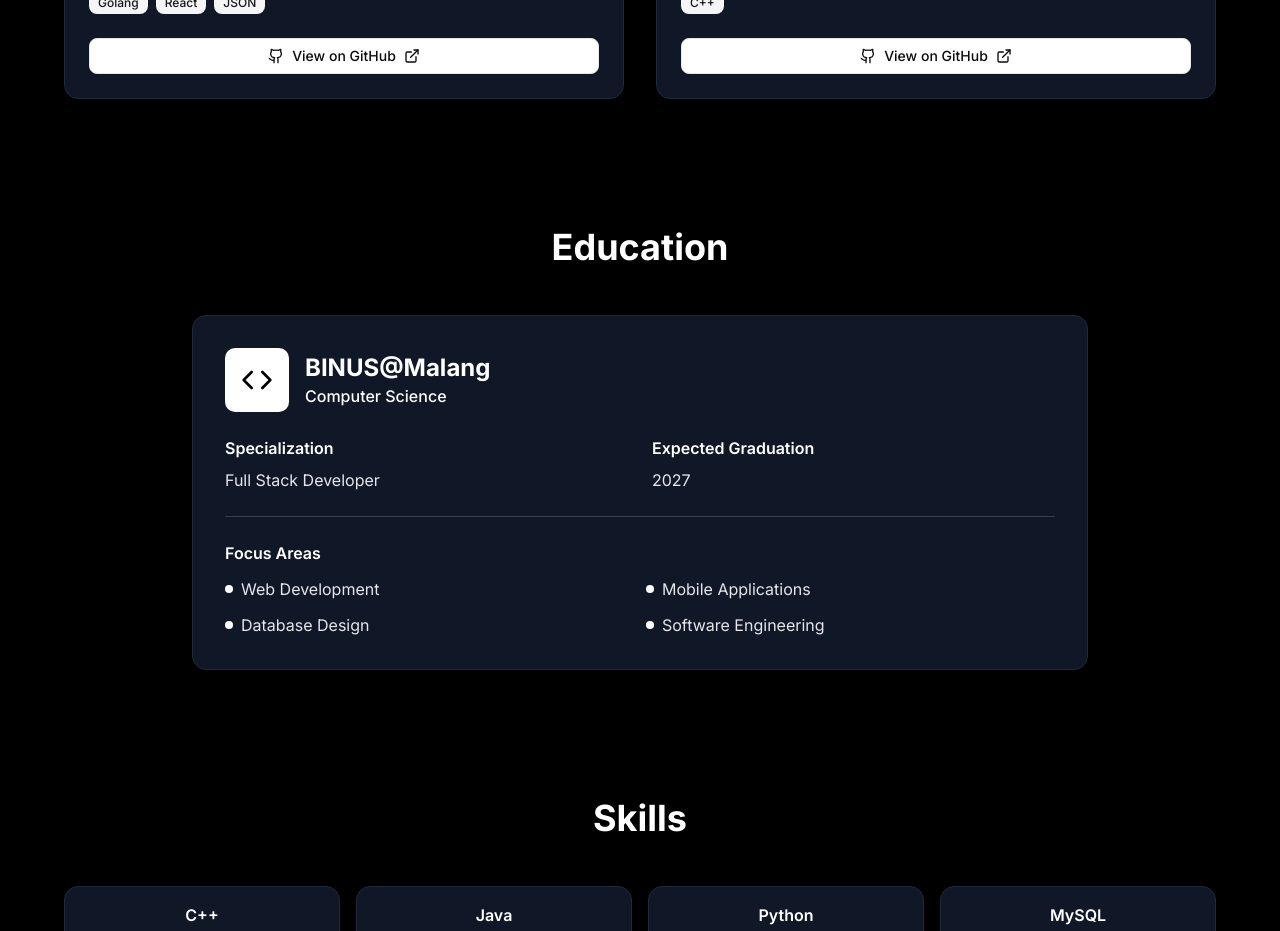
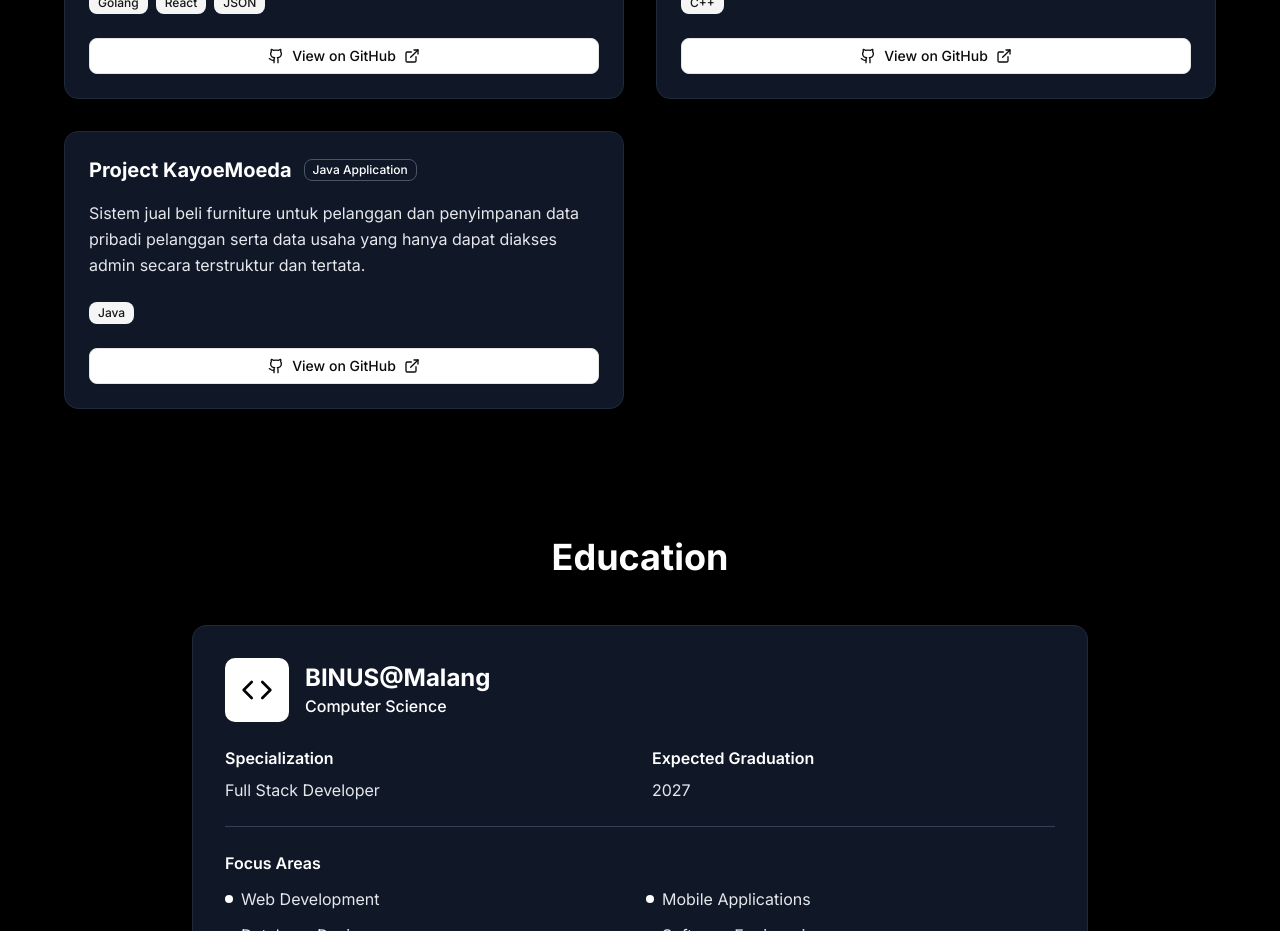
Before and after one commit to rakaamaulanaa/Web-Portofolio, a Next.js app: page / in a window 1280 px wide. Shown: the part 1860-2791 px from the top of the page. Built offline with nearby package versions, Linux system fonts and the light colour scheme.

Commit message:
Add Project KayoeMoeda to Projects section

```diff
--- a/app/page.tsx
+++ b/app/page.tsx
@@ -83,6 +83,13 @@ export default function Portfolio() {
       technologies: ['C++'],
       link: 'https://github.com/rakaamaulanaa/Project-Penjualan-Mobil.git',
       type: 'Program'
+    },
+    {
+      name: 'Project KayoeMoeda',
+      description: 'Sistem jual beli furniture untuk pelanggan dan penyimpanan data pribadi pelanggan serta data usaha yang hanya dapat diakses admin secara terstruktur dan tertata.',
+      technologies: ['Java'],
+      link: 'https://github.com/rakaamaulanaa/Kayoemoeda.git',
+      type: 'Java Application'
     }
   ]
 
```
